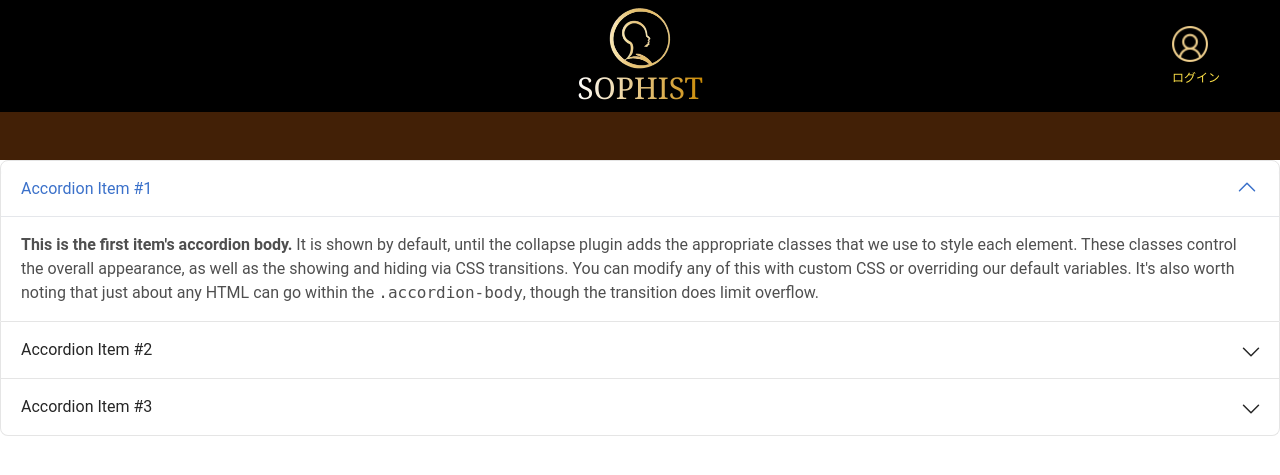
After one commit to AOI-1up/Sophist, a Flask app: page /user-page in a window 1280 px wide. The commit adds this page. Shown: the top 475 px of the page. Run offline with Flask 2, Linux system fonts and the light colour scheme; some libraries are stand-ins or nearby versions.

Commit message:
feat : add user-page

```diff
--- a/src/app/routes/auth.py
+++ b/src/app/routes/auth.py
@@ -44,7 +44,7 @@ def login_post():
         flash("メールアドレスかパスワードが間違っています")
         return redirect(url_for("auth.login_get"))
     login_user(user)
-    return redirect(url_for("main.index_get"))
+    return redirect(url_for("main.userpage_get"))
 
 
 # ユーザーログアウト用 API
--- a/src/app/routes/main.py
+++ b/src/app/routes/main.py
@@ -1,9 +1,13 @@
 from flask import Blueprint, render_template
 
 main_bp = Blueprint("main", __name__)
-
 
 # ホームページ API
 @main_bp.route("/", methods=["GET"])
 def index_get():
     return render_template("index.html")
+
+# ユーザページ API
+@main_bp.route("/user-page", methods=["GET"])
+def userpage_get():
+    return render_template("user-page.html")
--- a/src/app/templates/layout.html
+++ b/src/app/templates/layout.html
@@ -4,6 +4,8 @@
 <head>
     <meta charset="UTF-8">
     <script src="https://cdn.tailwindcss.com"></script>
+    <script src="https://cdn.jsdelivr.net/npm/tw-elements/dist/js/tw-elements.umd.min.js"></script>
+    <link rel="stylesheet" href="https://cdn.jsdelivr.net/npm/tw-elements/dist/css/tw-elements.min.css" />
 </head>
 
 <body>
--- /dev/null
+++ b/src/app/templates/user-page.html
@@ -0,0 +1,167 @@
+<!DOCTYPE html>
+<html lang="jp">
+
+<head>
+    <meta charset="UTF-8">
+    <title>Home / SOPHIST</title>
+    <link rel="icon" href="../static/favicon.png">
+    <!--<script>
+        import {
+            Collapse,
+            initTE,
+        } from "tw-elements";
+
+        initTE({ Collapse });
+    </script>-->
+</head>
+
+<body>
+    {% extends "layout.html" %}
+    {% block content %}
+    <div id="accordionExample">
+        <div
+          class="rounded-t-lg border border-neutral-200 bg-white dark:border-neutral-600 dark:bg-neutral-800">
+          <h2 class="mb-0" id="headingOne">
+            <button
+              class="group relative flex w-full items-center rounded-t-[15px] border-0 bg-white px-5 py-4 text-left text-base text-neutral-800 transition [overflow-anchor:none] hover:z-[2] focus:z-[3] focus:outline-none dark:bg-neutral-800 dark:text-white [&:not([data-te-collapse-collapsed])]:bg-white [&:not([data-te-collapse-collapsed])]:text-primary [&:not([data-te-collapse-collapsed])]:[box-shadow:inset_0_-1px_0_rgba(229,231,235)] dark:[&:not([data-te-collapse-collapsed])]:bg-neutral-800 dark:[&:not([data-te-collapse-collapsed])]:text-primary-400 dark:[&:not([data-te-collapse-collapsed])]:[box-shadow:inset_0_-1px_0_rgba(75,85,99)]"
+              type="button"
+              data-te-collapse-init
+              data-te-target="#collapseOne"
+              aria-expanded="true"
+              aria-controls="collapseOne">
+              Accordion Item #1
+              <span
+                class="ml-auto h-5 w-5 shrink-0 rotate-[-180deg] fill-[#336dec] transition-transform duration-200 ease-in-out group-[[data-te-collapse-collapsed]]:rotate-0 group-[[data-te-collapse-collapsed]]:fill-[#212529] motion-reduce:transition-none dark:fill-blue-300 dark:group-[[data-te-collapse-collapsed]]:fill-white">
+                <svg
+                  xmlns="http://www.w3.org/2000/svg"
+                  fill="none"
+                  viewBox="0 0 24 24"
+                  stroke-width="1.5"
+                  stroke="currentColor"
+                  class="h-6 w-6">
+                  <path
+                    stroke-linecap="round"
+                    stroke-linejoin="round"
+                    d="M19.5 8.25l-7.5 7.5-7.5-7.5" />
+                </svg>
+              </span>
+            </button>
+          </h2>
+          <div
+            id="collapseOne"
+            class="!visible"
+            data-te-collapse-item
+            data-te-collapse-show
+            aria-labelledby="headingOne"
+            data-te-parent="#accordionExample">
+            <div class="px-5 py-4">
+              <strong>This is the first item's accordion body.</strong> It is
+              shown by default, until the collapse plugin adds the appropriate
+              classes that we use to style each element. These classes control
+              the overall appearance, as well as the showing and hiding via CSS
+              transitions. You can modify any of this with custom CSS or
+              overriding our default variables. It's also worth noting that just
+              about any HTML can go within the <code>.accordion-body</code>,
+              though the transition does limit overflow.
+            </div>
+          </div>
+        </div>
+        <div
+          class="border border-t-0 border-neutral-200 bg-white dark:border-neutral-600 dark:bg-neutral-800">
+          <h2 class="mb-0" id="headingTwo">
+            <button
+              class="group relative flex w-full items-center rounded-none border-0 bg-white px-5 py-4 text-left text-base text-neutral-800 transition [overflow-anchor:none] hover:z-[2] focus:z-[3] focus:outline-none dark:bg-neutral-800 dark:text-white [&:not([data-te-collapse-collapsed])]:bg-white [&:not([data-te-collapse-collapsed])]:text-primary [&:not([data-te-collapse-collapsed])]:[box-shadow:inset_0_-1px_0_rgba(229,231,235)] dark:[&:not([data-te-collapse-collapsed])]:bg-neutral-800 dark:[&:not([data-te-collapse-collapsed])]:text-primary-400 dark:[&:not([data-te-collapse-collapsed])]:[box-shadow:inset_0_-1px_0_rgba(75,85,99)]"
+              type="button"
+              data-te-collapse-init
+              data-te-collapse-collapsed
+              data-te-target="#collapseTwo"
+              aria-expanded="false"
+              aria-controls="collapseTwo">
+              Accordion Item #2
+              <span
+                class="-mr-1 ml-auto h-5 w-5 shrink-0 rotate-[-180deg] fill-[#336dec] transition-transform duration-200 ease-in-out group-[[data-te-collapse-collapsed]]:mr-0 group-[[data-te-collapse-collapsed]]:rotate-0 group-[[data-te-collapse-collapsed]]:fill-[#212529] motion-reduce:transition-none dark:fill-blue-300 dark:group-[[data-te-collapse-collapsed]]:fill-white">
+                <svg
+                  xmlns="http://www.w3.org/2000/svg"
+                  fill="none"
+                  viewBox="0 0 24 24"
+                  stroke-width="1.5"
+                  stroke="currentColor"
+                  class="h-6 w-6">
+                  <path
+                    stroke-linecap="round"
+                    stroke-linejoin="round"
+                    d="M19.5 8.25l-7.5 7.5-7.5-7.5" />
+                </svg>
+              </span>
+            </button>
+          </h2>
+          <div
+            id="collapseTwo"
+            class="!visible hidden"
+            data-te-collapse-item
+            aria-labelledby="headingTwo"
+            data-te-parent="#accordionExample">
+            <div class="px-5 py-4">
+              <strong>This is the second item's accordion body.</strong> It is
+              hidden by default, until the collapse plugin adds the appropriate
+              classes that we use to style each element. These classes control
+              the overall appearance, as well as the showing and hiding via CSS
+              transitions. You can modify any of this with custom CSS or
+              overriding our default variables. It's also worth noting that just
+              about any HTML can go within the <code>.accordion-body</code>,
+              though the transition does limit overflow.
+            </div>
+          </div>
+        </div>
+        <div
+          class="rounded-b-lg border border-t-0 border-neutral-200 bg-white dark:border-neutral-600 dark:bg-neutral-800">
+          <h2 class="accordion-header mb-0" id="headingThree">
+            <button
+              class="group relative flex w-full items-center border-0 bg-white px-5 py-4 text-left text-base text-neutral-800 transition [overflow-anchor:none] hover:z-[2] focus:z-[3] focus:outline-none dark:bg-neutral-800 dark:text-white [&:not([data-te-collapse-collapsed])]:bg-white [&:not([data-te-collapse-collapsed])]:text-primary [&:not([data-te-collapse-collapsed])]:[box-shadow:inset_0_-1px_0_rgba(229,231,235)] dark:[&:not([data-te-collapse-collapsed])]:bg-neutral-800 dark:[&:not([data-te-collapse-collapsed])]:text-primary-400 dark:[&:not([data-te-collapse-collapsed])]:[box-shadow:inset_0_-1px_0_rgba(75,85,99)] [&[data-te-collapse-collapsed]]:rounded-b-[15px] [&[data-te-collapse-collapsed]]:transition-none"
+              type="button"
+              data-te-collapse-init
+              data-te-collapse-collapsed
+              data-te-target="#collapseThree"
+              aria-expanded="false"
+              aria-controls="collapseThree">
+              Accordion Item #3
+              <span
+                class="-mr-1 ml-auto h-5 w-5 shrink-0 rotate-[-180deg] fill-[#336dec] transition-transform duration-200 ease-in-out group-[[data-te-collapse-collapsed]]:mr-0 group-[[data-te-collapse-collapsed]]:rotate-0 group-[[data-te-collapse-collapsed]]:fill-[#212529] motion-reduce:transition-none dark:fill-blue-300 dark:group-[[data-te-collapse-collapsed]]:fill-white">
+                <svg
+                  xmlns="http://www.w3.org/2000/svg"
+                  fill="none"
+                  viewBox="0 0 24 24"
+                  stroke-width="1.5"
+                  stroke="currentColor"
+                  class="h-6 w-6">
+                  <path
+                    stroke-linecap="round"
+                    stroke-linejoin="round"
+                    d="M19.5 8.25l-7.5 7.5-7.5-7.5" />
+                </svg>
+              </span>
+            </button>
+          </h2>
+          <div
+            id="collapseThree"
+            class="!visible hidden"
+            data-te-collapse-item
+            aria-labelledby="headingThree"
+            data-te-parent="#accordionExample">
+            <div class="px-5 py-4">
+              <strong>This is the third item's accordion body.</strong> It is
+              hidden by default, until the collapse plugin adds the appropriate
+              classes that we use to style each element. These classes control
+              the overall appearance, as well as the showing and hiding via CSS
+              transitions. You can modify any of this with custom CSS or
+              overriding our default variables. It's also worth noting that just
+              about any HTML can go within the <code>.accordion-body</code>,
+              though the transition does limit overflow.
+            </div>
+          </div>
+        </div>
+      </div>
+
+    {% endblock %}
+</body>
+</html>
```
Also changed, not shown: 1 other file.
